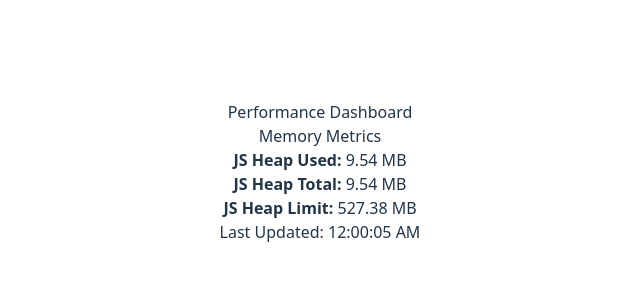
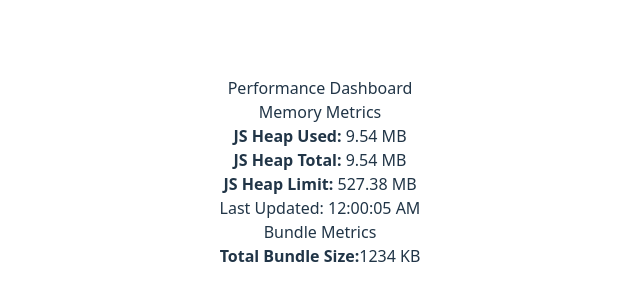
Before and after one commit to codebytes-omkar12/react-metrics, a React (Vite) app: page / in a window 1280 px wide. Shown: the part 228-528 px from the top of the page, without its empty margins (320-960 px from the left). Built offline with nearby package versions, Linux system fonts and the light colour scheme.

Commit message:
added bundleMEtrics to UI

```diff
--- a/src/components/PerformanceDashBoard.tsx
+++ b/src/components/PerformanceDashBoard.tsx
@@ -35,7 +35,10 @@ const PerformanceDashboard:React.FC=()=>{
                 </p> */}
             </>):(<p className="text-red-600">Waiting for memory data...</p>)):(<p className="text-red-500">Memory monitoring is not available in this browser</p>)}
        </div>
-
+       {bundleMetrics&&(<div className="mb-6 p-4 border-gray-200 rounded-md bg-gray-50">
+        <h3 className="text-xl font-semibold text-gray-700 mb-3">Bundle Metrics</h3>
+        <p className="text-green-900"><strong className="font-medium">Total Bundle Size:</strong>{bundleMetrics.totalSizeKB} KB</p>
+       </div>)}
     </div>
     )
 }
--- a/src/hooks/useMemoryMonitor.tsx
+++ b/src/hooks/useMemoryMonitor.tsx
@@ -35,8 +35,10 @@ export function useMemoryMonitor(options?:{intervalMs:number}){
         }
         updateMemoryMetrics(updatedMemoryMetrics)
       };
+      setTimeout(() => {
+        sampleMemory();
+      }, 500);
 
-      sampleMemory();
 intervalRef.current=setInterval(() => {
   sampleMemory();
 }, intervalMs);
```
